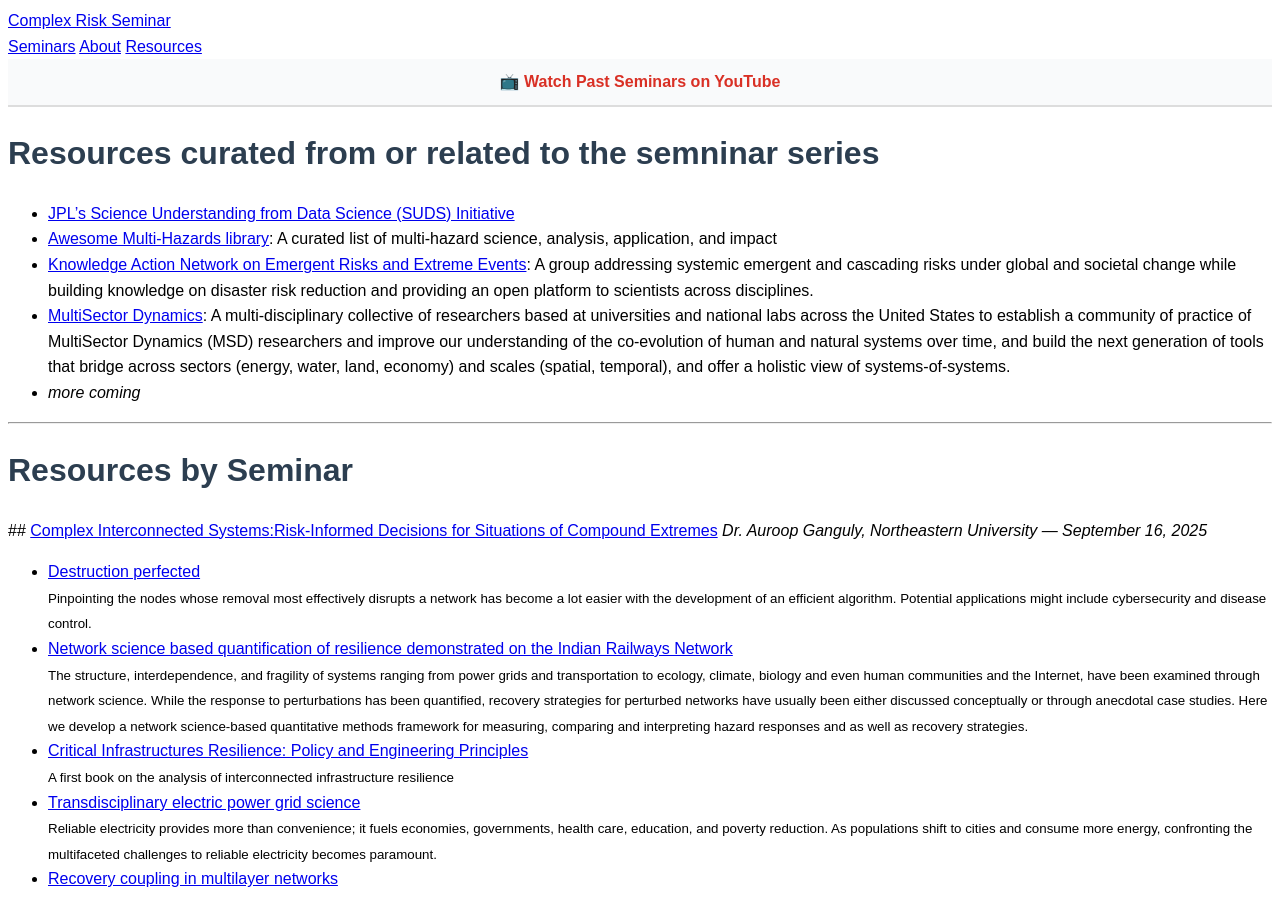
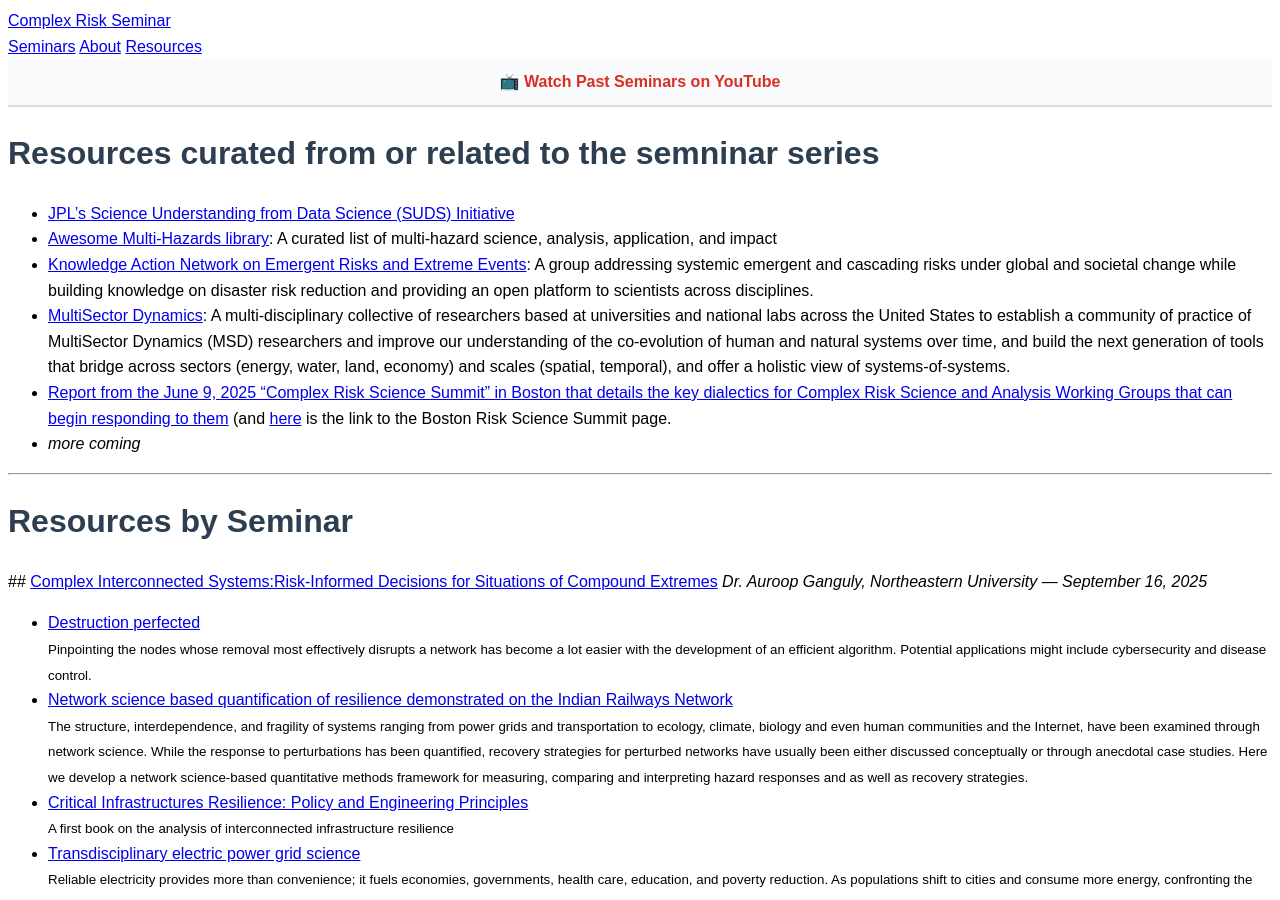
Before and after one commit to rmcgranaghan/complex-risk-science-seminars, a Jekyll site: the page built from resources.md, in a window 1280 px wide and 900 px high. Built offline with Jekyll 4.4.1, drawn with Linux system fonts in a browser that asks for light colours.

Commit message:
Update resources.md

```diff
--- a/resources.md
+++ b/resources.md
@@ -9,6 +9,7 @@ permalink: /resources/
 - [Awesome Multi-Hazards library](https://github.com/rmcgranaghan/awesome-multihazard/): A curated list of multi-hazard science, analysis, application, and impact
 - [Knowledge Action Network on Emergent Risks and Extreme Events](https://www.risk-kan.org/): A group addressing systemic emergent and cascading risks under global and societal change while building knowledge on disaster risk reduction and providing an open platform to scientists across disciplines.
 - [MultiSector Dynamics](https://multisectordynamics.org/): A multi-disciplinary collective of researchers based at universities and national labs across the United States to establish a community of practice of MultiSector Dynamics (MSD) researchers and improve our understanding of the co-evolution of human and natural systems over time, and build the next generation of tools that bridge across sectors (energy, water, land, economy) and scales (spatial, temporal), and offer a holistic view of systems-of-systems.
+- [Report from the June 9, 2025 “Complex Risk Science Summit” in Boston that details the key dialectics for Complex Risk Science and Analysis Working Groups that can begin responding to them](https://zenodo.org/records/17122711) (and [here](https://ai.northeastern.edu/event/boston-area-complex-risk-science-exploring-new-frontiers-and-a-new-community-for-understanding-risk) is the link to the Boston Risk Science Summit page.
 - _more coming_
 
 
```
